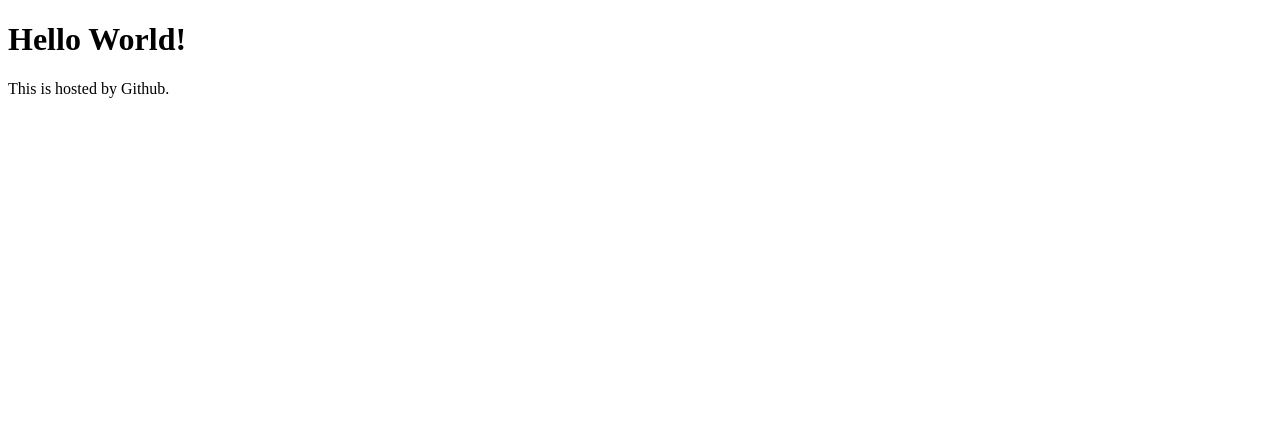
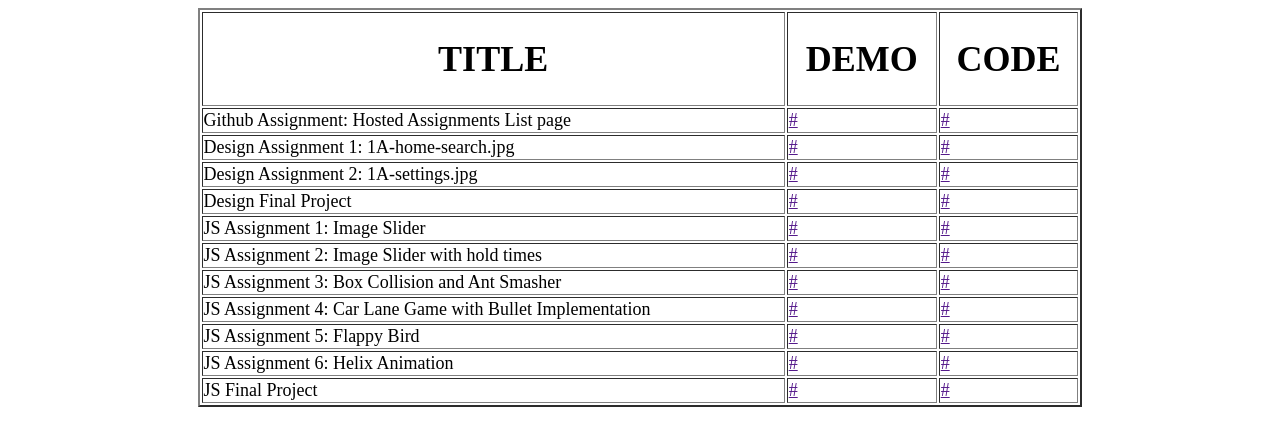
Before and after one commit to sujantamrakar/leapfrog, a plain HTML site: page index.html in a window 1280 px wide. Drawn offline with Linux system fonts and the light colour scheme.

Commit message:
Hosted Assignment List Page

```diff
--- a/index.html
+++ b/index.html
@@ -1,8 +1,75 @@
 <!DOCTYPE html>
 <html lang="en">
+<head>
+    <meta charset="UTF-8">
+    <meta name="viewport" content="width=device-width, initial-scale=1.0">
+    <meta http-equiv="X-UA-Compatible" content="ie=edge">
+    <title>Leapfrog Assignments</title>
+</head>
 <body>
-    <h1>Hello World!</h1>
-    <p>This is hosted by Github.</p>
+    <font size="4" >
+    <table border="2" width="70%" height="300" align="center">
+        <tr>
+            <th><h1>TITLE</h1></th>
+            <th><h1>DEMO</h1></th>
+            <th><h1>CODE</h1></th>
+        </tr>
+        <tr>
+            <td>Github Assignment: Hosted Assignments List page</td>
+            <td><a href="">#</a></td>
+            <td><a href="">#</a></td>
+        </tr>
+        <tr>
+            <td>Design Assignment 1: 1A-home-search.jpg</td>
+            <td><a href="">#</a></td>
+            <td><a href="">#</a></td>
+        </tr>
+        <tr>
+            <td>Design Assignment 2: 1A-settings.jpg</td>
+            <td><a href="">#</a></td>
+            <td><a href="">#</a></td>
+        </tr>
+        <tr>
+            <td>Design Final Project</td>
+            <td><a href="">#</a></td>
+            <td><a href="">#</a></td>
+        </tr>
+        <tr>
+            <td>JS Assignment 1: Image Slider</td>
+            <td><a href="">#</a></td>
+            <td><a href="">#</a></td>
+        </tr>
+        <tr>
+            <td>JS Assignment 2: Image Slider with hold times</td>
+            <td><a href="">#</a></td>
+            <td><a href="">#</a></td>
+        </tr>
+        <tr>
+            <td>JS Assignment 3: Box Collision and Ant Smasher</td>
+            <td><a href="">#</a></td>
+            <td><a href="">#</a></td>
+        </tr>
+        <tr>
+            <td>JS Assignment 4: Car Lane Game with Bullet Implementation</td>
+            <td><a href="">#</a></td>
+            <td><a href="">#</a></td>
+        </tr>
+        <tr>
+            <td>JS Assignment 5: Flappy Bird</td>
+            <td><a href="">#</a></td>
+            <td><a href="">#</a></td>
+        </tr>
+        <tr>
+            <td>JS Assignment 6: Helix Animation</td>
+            <td><a href="">#</a></td>
+            <td><a href="">#</a></td>
+        </tr>
+        <tr>
+            <td>JS Final Project</td>
+            <td><a href="">#</a></td>
+            <td><a href="">#</a></td>
+        </tr>
 
+    </table>
 </body>
 </html>
```
